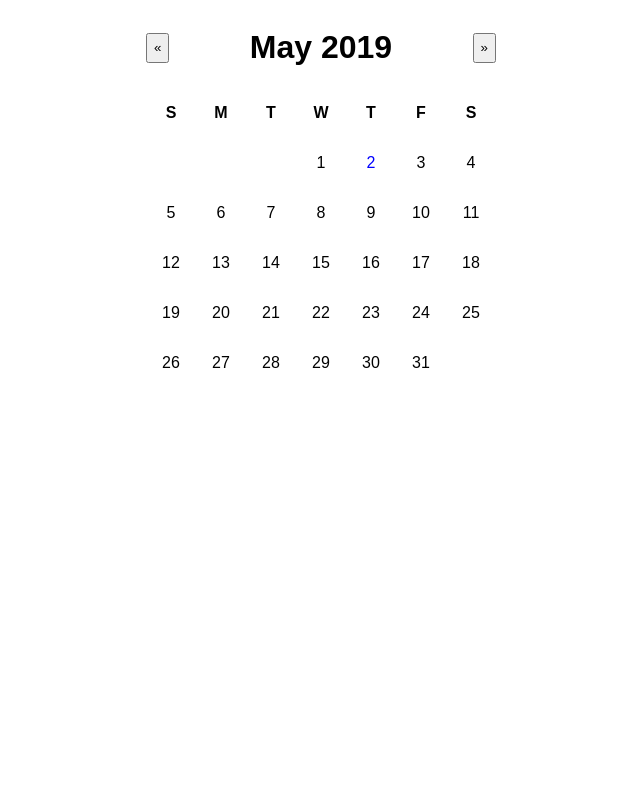
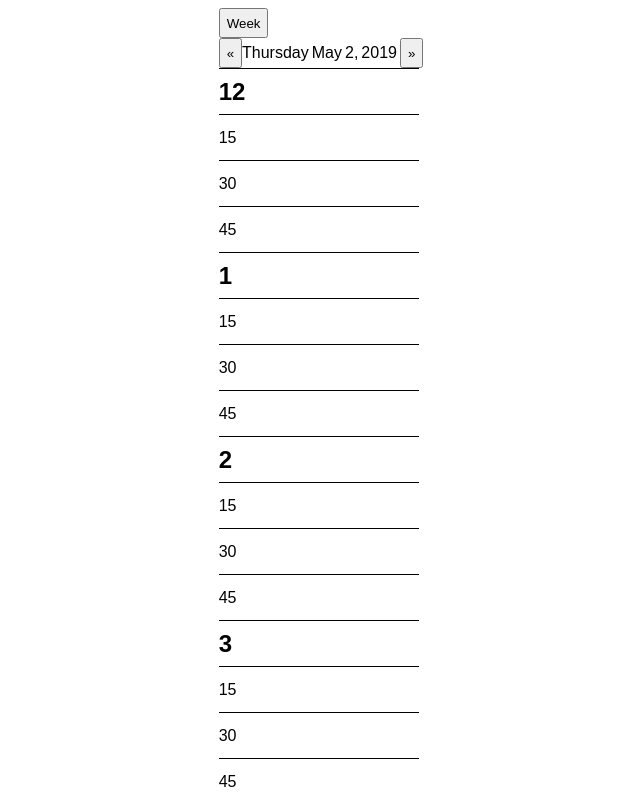
Before and after one commit to jmpolitzer/react-calendar, a React (Create React App) app: page / in a window 1280 px wide. Shown: the top 800 px of the page, without its empty margins (319-959 px from the left). Built offline with nearby package versions, Linux system fonts and the light colour scheme.

Commit message:
begins implementation of useEvent hook

```diff
--- a/src/components/Calendar.tsx
+++ b/src/components/Calendar.tsx
@@ -5,7 +5,7 @@ import { Day, Week, Month, Year } from "./index";
 const { useState } = React;
 
 function Calendar() {
-  const [currentView, setCurrentView] = useState("month");
+  const [currentView, setCurrentView] = useState("day");
   const {
     setDate,
     getMonth,
--- a/src/components/Day.tsx
+++ b/src/components/Day.tsx
@@ -1,10 +1,16 @@
 import * as React from "react";
 import { Navigation } from "./index";
+import useEvent from "../hooks/useEvent";
 import { DayComponentPropsInterface } from "../interfaces";
 
-const { Fragment } = React;
+function Day(props: DayComponentPropsInterface) {
+  const {
+    createEvent,
+    eventStart,
+    eventEnd,
+    currentIntervalLocation
+  } = useEvent();
 
-function Day(props: DayComponentPropsInterface) {
   const {
     day,
     changeView,
@@ -66,6 +72,19 @@ function Day(props: DayComponentPropsInterface) {
     ) : null;
   };
 
+  const getEventStatus = (quarter: Date) => {
+    const [startHour, startMinutes] = eventStart.split(":");
+    const [endHour, endMinutes] = eventEnd.split(":");
+    const [intervalHour, intervalMinutes] = currentIntervalLocation.split(":");
+    const quarterHour = quarter.getHours().toString();
+    const quarterMinutes =
+      quarter.getMinutes() === 0 ? "00" : quarter.getMinutes().toString();
+    const hours = [startHour, endHour, intervalHour];
+    const minutes = [startMinutes, endMinutes, intervalMinutes];
+
+    return hours.includes(quarterHour) && minutes.includes(quarterMinutes);
+  };
+
   return (
     <div>
       {isDayView && <button onClick={() => changeView("week")}>Week</button>}
@@ -76,25 +95,29 @@ function Day(props: DayComponentPropsInterface) {
           title={getDayNavTitle()}
         />
       )}
-      <div>
+      <div onMouseDown={(e: any) => createEvent(e)}>
         {currentDay.map((hour, i) => {
           return (
             <div key={i} className="quarter">
               {hour.map((quarter: Date, j: number) => {
                 const isHour = j % 4 === 0;
-                const showEvening = getEveningStatus(quarter, isHour);
+                const isEvening = getEveningStatus(quarter, isHour);
+                const isEvent = getEventStatus(quarter);
 
                 return (
-                  <Fragment key={j}>
+                  <div key={j} className={isEvent ? "event" : ""}>
                     <div className="quarter-line" />
-                    <div className={`${isHour ? "hour" : "minutes"}`}>
+                    <div
+                      className={`${isHour ? "hour" : "minutes"}`}
+                      data-date={quarter}
+                    >
                       <div className="time-label">
                         <div>{formatTime(quarter, j)}</div>
-                        {showEvening && <div className="evening">p</div>}
+                        {isEvening && <div className="evening">p</div>}
                       </div>
                       {getCurrentTime(quarter)}
                     </div>
-                  </Fragment>
+                  </div>
                 );
               })}
             </div>
--- /dev/null
+++ b/src/hooks/useEvent.tsx
@@ -0,0 +1,65 @@
+import * as React from "react";
+
+const { useState } = React;
+
+function useEvent() {
+  const [eventStart, setEventStart] = useState("");
+  const [eventEnd, setEventEnd] = useState("");
+  const [currentIntervalLocation, setCurrentIntervalLocation] = useState("");
+
+  const getDateAttr = (e: MouseEvent) => {
+    const { attributes } = e.target as HTMLElement;
+
+    if (attributes["data-date"]) {
+      const date = new Date(attributes["data-date"].nodeValue);
+      const hour = date.getHours();
+      const minutes = date.getMinutes() === 0 ? "00" : date.getMinutes();
+
+      return `${hour}:${minutes}`;
+    }
+  };
+
+  const handleMouseDown = (e: MouseEvent) => {
+    const date = getDateAttr(e);
+    date && setEventStart(date);
+
+    setEventEnd("");
+    setCurrentIntervalLocation("");
+
+    document.addEventListener("mousemove", handleMouseMove);
+    document.addEventListener("mouseup", handleMouseUp);
+
+    e.preventDefault();
+  };
+
+  const handleMouseMove = (e: MouseEvent) => {
+    const date = getDateAttr(e);
+
+    if (date) {
+      currentIntervalLocation === ""
+        ? setCurrentIntervalLocation(date)
+        : date !== currentIntervalLocation && setCurrentIntervalLocation(date);
+    }
+
+    e.preventDefault();
+  };
+
+  const handleMouseUp = (e: MouseEvent) => {
+    const date = getDateAttr(e);
+    date && setEventEnd(date);
+
+    document.removeEventListener("mousemove", handleMouseMove);
+    document.removeEventListener("mouseup", handleMouseUp);
+
+    e.preventDefault();
+  };
+
+  return {
+    createEvent: handleMouseDown,
+    eventStart,
+    eventEnd,
+    currentIntervalLocation
+  };
+}
+
+export default useEvent;
--- a/src/styles.css
+++ b/src/styles.css
@@ -110,3 +110,7 @@ button {
   align-items: center;
   justify-content: space-between;
 }
+
+.event {
+  background-color: teal;
+}
```
